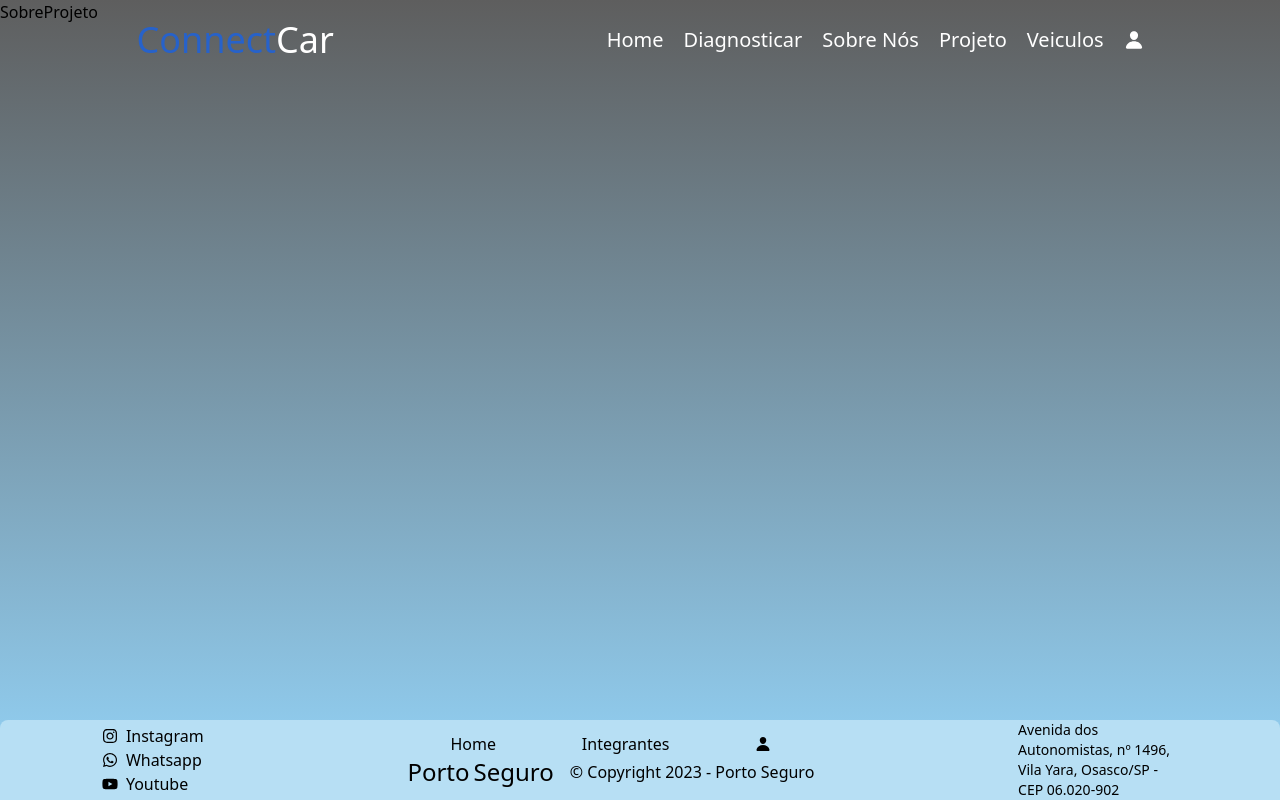
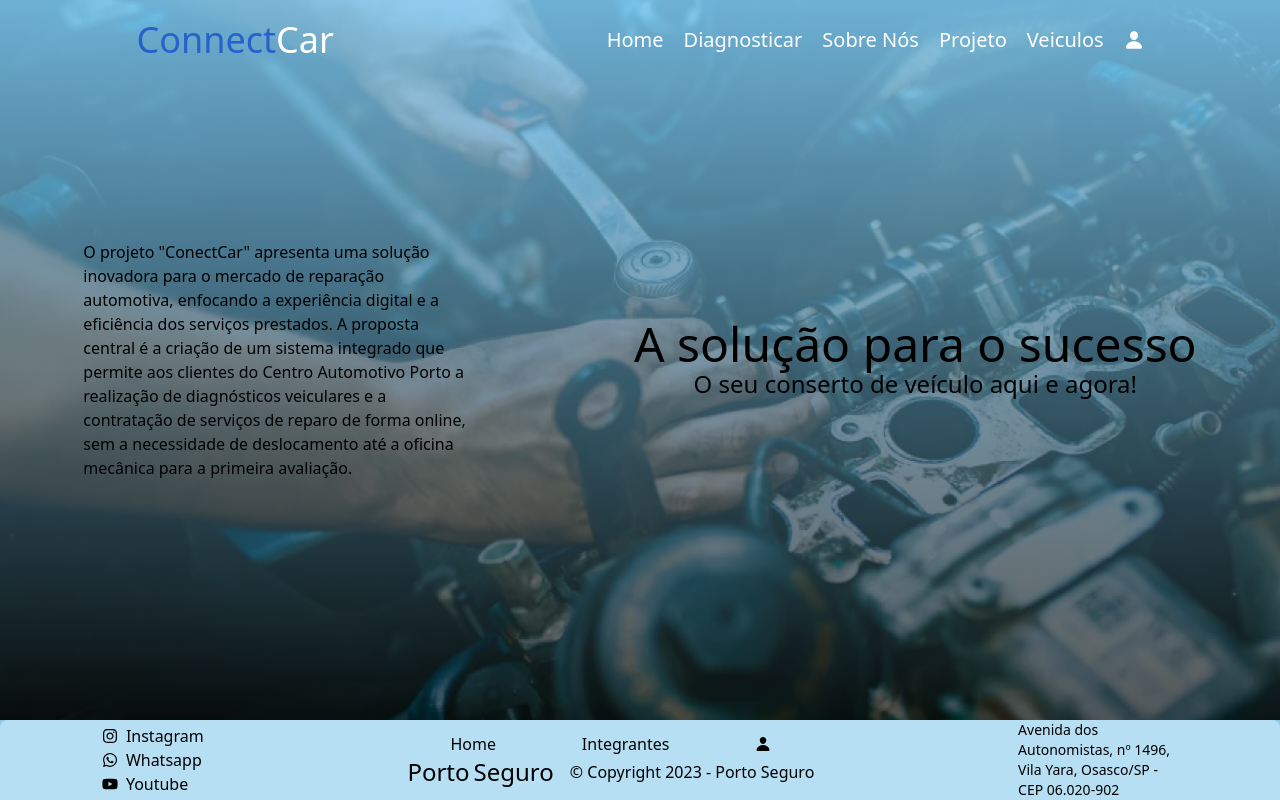
Before and after one commit to leonardobarbosas/challenge-front-4, a Next.js app in the folder challenge-sprint-4/: page /sobre-projeto in a window 1280 px wide. Built offline with nearby package versions, Linux system fonts and the light colour scheme.

Commit message:
pagina sobre nos e sobre projeto funcionando

```diff
--- a/challenge-sprint-4/src/app/globals.css
+++ b/challenge-sprint-4/src/app/globals.css
@@ -20,6 +20,23 @@
     z-index: -1;
     filter: blur(px);
   }
+  .sobre-nos-container {
+    background-image: linear-gradient(#7fccf8d5, #000000a1),
+      url("../img/we.png");
+    background-position: center;
+    background-size: cover;
+    z-index: -1;
+    filter: blur(px);
+  }
+  .sobre-projeto-container {
+    background-image: linear-gradient(#7fccf8d5, #000000a1),
+      url("../img/we.png");
+    background-position: center;
+    background-size: cover;
+    z-index: -1;
+    filter: blur(px);
+  }
+
 
   .cabecalho {
     @apply text-white flex h-10vh fixed w-full;
--- a/challenge-sprint-4/src/app/sobre-nos/page.tsx
+++ b/challenge-sprint-4/src/app/sobre-nos/page.tsx
@@ -1,7 +1,18 @@
 export default function SobreNos() {
   return (
-    <div>
-      <h1>SobreNos</h1>
+    <div className="sobre-nos-container flex items-center h-90vh justify-around">
+      <div className="flex flex-col items-center">
+        <h1 className="text-5xl">A solução para o sucesso</h1>
+        <h2 className="text-2xl">O seu conserto de veículo aqui e agora!</h2>
+      </div>
+      <p className="w-[30%]">
+        A iniciativa busca superar o modelo tradicional e conservador do setor,
+        onde a interação física é um pré-requisito para qualquer diagnóstico ou
+        serviço. O diferencial trazido pelo projeto é o uso de Inteligência
+        Artificial para fornecer diagnósticos assertivos, ágeis e confiáveis,
+        garantindo ao cliente uma experiência denominada "phygital" — uma junção
+        do físico com o digital.
+      </p>
     </div>
   );
 }
--- a/challenge-sprint-4/src/app/sobre-projeto/page.tsx
+++ b/challenge-sprint-4/src/app/sobre-projeto/page.tsx
@@ -1,7 +1,19 @@
 export default function SobreProjeto() {
   return (
-    <div>
-      <h1>SobreProjeto</h1>
+    <div className="sobre-projeto-container flex items-center h-90vh justify-around">
+      <p className="w-[30%]">
+        O projeto "ConectCar" apresenta uma solução inovadora para o mercado de
+        reparação automotiva, enfocando a experiência digital e a eficiência dos
+        serviços prestados. A proposta central é a criação de um sistema
+        integrado que permite aos clientes do Centro Automotivo Porto a
+        realização de diagnósticos veiculares e a contratação de serviços de
+        reparo de forma online, sem a necessidade de deslocamento até a oficina
+        mecânica para a primeira avaliação.
+      </p>
+      <div className="flex flex-col items-center">
+        <h1 className="text-5xl">A solução para o sucesso</h1>
+        <h2 className="text-2xl">O seu conserto de veículo aqui e agora!</h2>
+      </div>
     </div>
   );
 }
```
